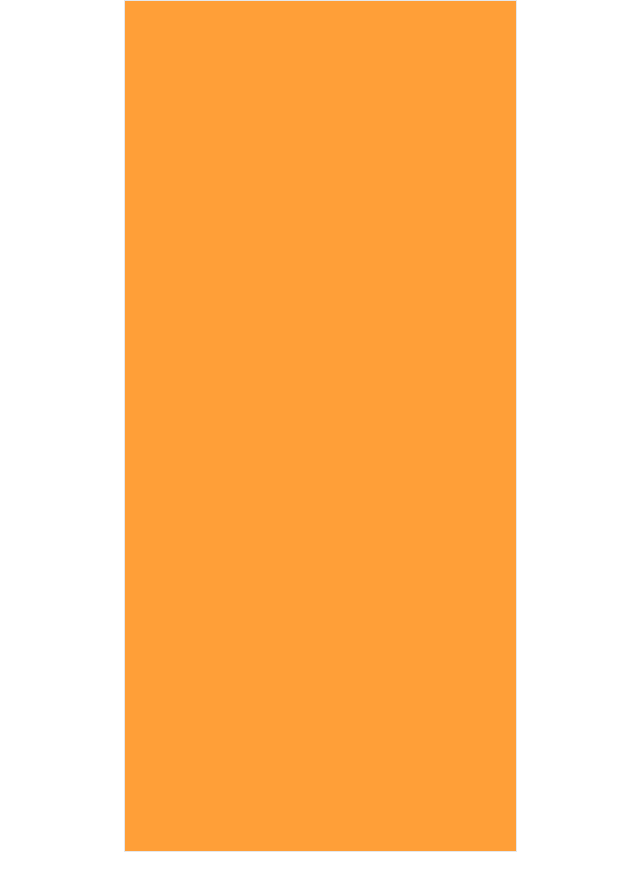
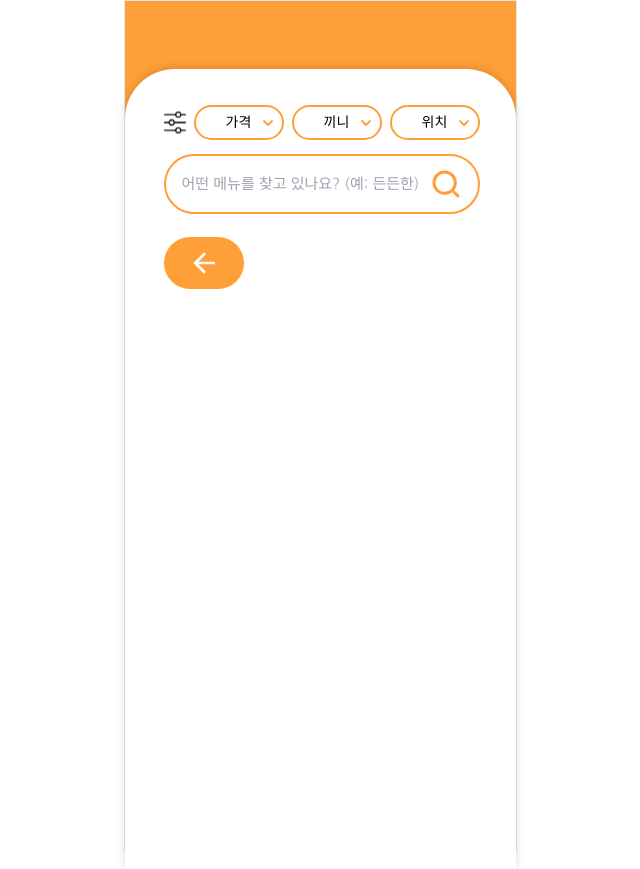
Before and after one commit to GDG-MenuMate/MenuMate-FE, a React (Vite) app: page /prompt in a window 1280 px wide. Shown: the whole page, without its empty margins (320-960 px from the left). Built offline with nearby package versions, Linux system fonts and the light colour scheme; a web font is replaced by a local one.

Commit message:
add prompt page and fix category margin

```diff
--- a/src/components/FilterMenu.jsx
+++ b/src/components/FilterMenu.jsx
@@ -39,7 +39,7 @@ const FilterMenu = () => {
   };
 
   return (
-      <div className="flex gap-3">
+      <div className="flex gap-2">
         {/* 가격 */}
         <Dropdown id="price" label="가격" openMenu={openMenu} setOpenMenu={setOpenMenu}>
           <div className="flex flex-row gap-2">
--- a/src/components/base/Dropdown.jsx
+++ b/src/components/base/Dropdown.jsx
@@ -47,12 +47,16 @@ const Dropdown = ({ id, label, openMenu, setOpenMenu, children }) => {
           </button>
         </div>
         {isOpen && (
-            <div ref={menuRef} className="absolute left-1/2 transform -translate-x-1/2 mt-[10px]
-            w-[327px] h-[86px] bg-white
-            border-2 border-primary rounded-[20px]
-            shadow-[0_2px_5px_rgba(0,0,0,0.15)]
-            flex items-center justify-center">
-              {children}
+            <div>
+              <div ref={menuRef} className="absolute left-1/2 transform -translate-x-1/2 mt-[10px]
+              w-[327px] h-[86px] bg-white
+              border-2 border-primary rounded-[20px]
+              shadow-[0_2px_5px_rgba(0,0,0,0.15)]
+              flex items-center justify-center z-20">
+                {children}
+              </div>
+              <div className="bg-white opacity-75
+              absolute left-1/2 transform -translate-x-1/2 w-[393px] h-[710px] z-10"></div>
             </div>
         )}
       </div>
--- a/src/pages/Category.jsx
+++ b/src/pages/Category.jsx
@@ -61,7 +61,7 @@ function Category() {
                           value={height}
                           onChange={(e) => handleInput(e.target.value, setHeight)}
                           placeholder="키"
-                          className="border-2 border-accent w-fit w-[104px] h-[52px] pl-[18px] rounded-full text-[16px]"
+                          className="border-2 border-accent w-[104px] h-[52px] pl-[18px] rounded-full text-[16px]"
                       />
                       <span
                           className="absolute right-[18px] top-1/2 -translate-y-1/2 text-[16px]">
@@ -74,7 +74,7 @@ function Category() {
                           value={weight}
                           onChange={(e) => handleInput(e.target.value, setWeight)}
                           placeholder="몸무게"
-                          className="border-2 border-accent w-fit w-[104px] h-[52px] pl-[18px] rounded-full text-[16px]"
+                          className="border-2 border-accent w-[104px] h-[52px] pl-[18px] rounded-full text-[16px]"
                       />
                       <span
                           className="absolute right-[18px] top-1/2 -translate-y-1/2 text-[16px]">
--- a/src/pages/Prompt.jsx
+++ b/src/pages/Prompt.jsx
@@ -1,7 +1,40 @@
+import useMenuStore from "../store/useMenuStore.js";
+import { useNavigate } from "react-router-dom";
+import FilterMenu from "../components/FilterMenu.jsx";
+import SearchInput from "../components/SearchInput.jsx";
+import Button from "../components/Button.jsx";
+import Filter from "../assets/Filter.svg";
+import Arrow_back from "../assets/Arrow_back.svg";
+
 function Prompt() {
+  const navigate = useNavigate();
+  const { category } = useMenuStore();
+
   return(
       <div>
-
+        <div className="h-screen mt-[68px] pt-9 pl-[39px] pr-[39px] bg-white rounded-t-[50px] shadow-[0_-1px_10px_rgba(0,0,0,0.15)]
+         flex flex-col">
+          <div className="flex flex-row mb-[14px]">
+            <img
+                src={Filter}
+                alt="filter"
+                className="w-22 h-22 mr-2"
+            />
+            <FilterMenu></FilterMenu>
+          </div>
+          <SearchInput></SearchInput>
+          <div className="flex flex-row justify-between mt-[23px]">
+            <Button onClick={() => navigate(-1)}>
+              <img
+                  src={Arrow_back}
+                  alt="arrow back"
+                  className="w-8 h-8"
+              />
+            </Button>
+            {category != null &&
+                <Button children="카테고리만으로 찾기"></Button>}
+          </div>
+        </div>
       </div>
   );
 }
```
Also changed, not shown: src/assets/Arrow_back.svg (added), src/assets/Filter.svg (added).
